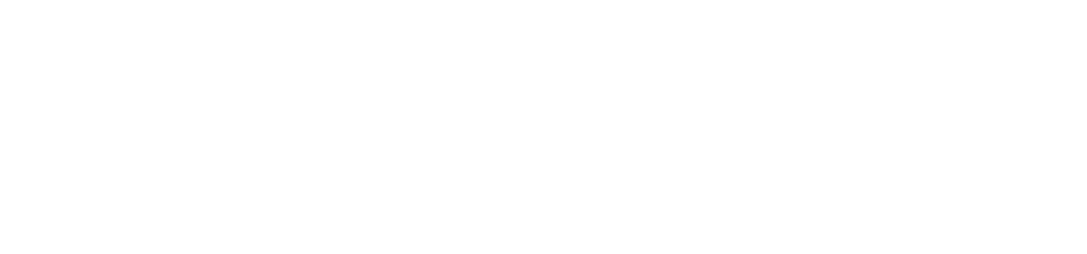
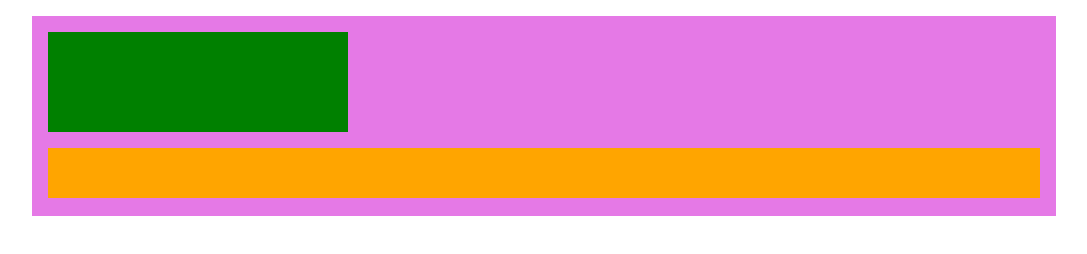
Before and after one commit to MartinaGangemi/htmlcss-struttura-wp, a plain HTML site: page index.html in a window 1280 px wide. Shown: the whole page, without its empty margins (96-1183 px from the left). Drawn offline with Linux system fonts and the light colour scheme.

Commit message:
create header

```diff
--- a/css/style.css
+++ b/css/style.css
@@ -1,10 +1,49 @@
+/*main*/
 *{
     margin: 0%;
     padding: 0;
     box-sizing: border-box;
 }
 
+:root{
+    --header:#E579E6;
+    --img: yellow;
+    --sidebar:blue;
+    --central-sidebar:red;
+    --footer:pink;
+    --logo:green;
+    --nav:orange;
+}
+
+.box_logo:after{
+    content: '';
+    display: block;
+    clear: both;
+}
+
 body{
     margin: 1rem auto;
     width: 80%;
 }
+
+/*header*/
+header{
+    background-color: var(--header);
+    height: 200px;
+    padding: 1rem;
+}
+
+.logo{
+    background-color: var(--logo) ;
+    float: left;
+    height: 100px;
+    width: 300px;
+}
+
+nav{
+    background-color: var(--nav);
+    height: 50px;
+    width: 100%;
+    float: none;
+    margin-top: 1rem;
+}
--- a/index.html
+++ b/index.html
@@ -13,11 +13,13 @@
     <header>
         <!-- logo -->
         <div class="box_logo">
+            <div class="logo">
 
+            </div>
         </div>
 
         <!-- navigation bar -->
-        <nav class="navigation_bar">
+        <nav>
 
         </nav>
     </header>
```
